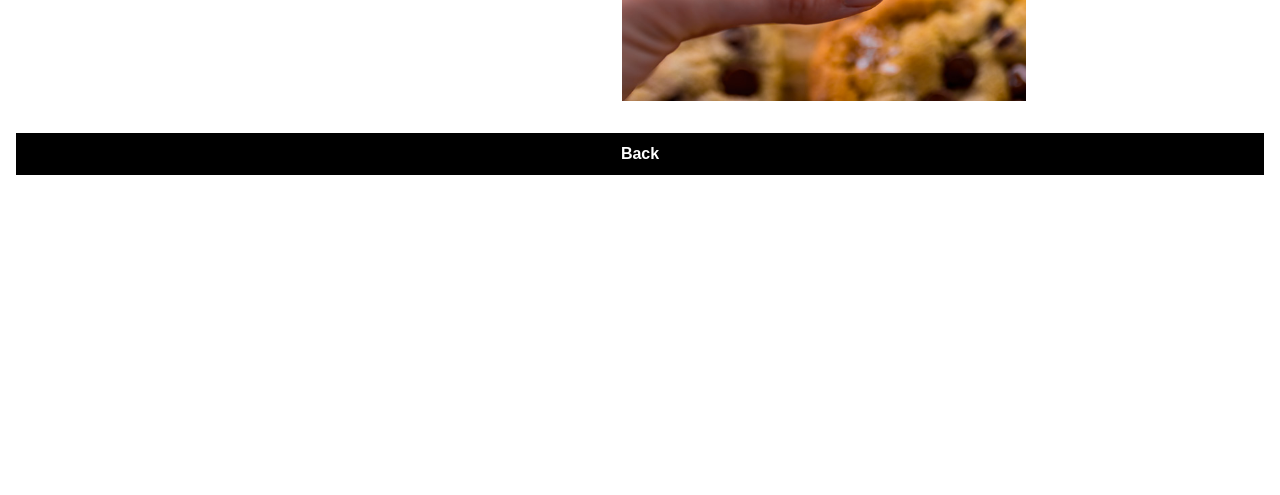
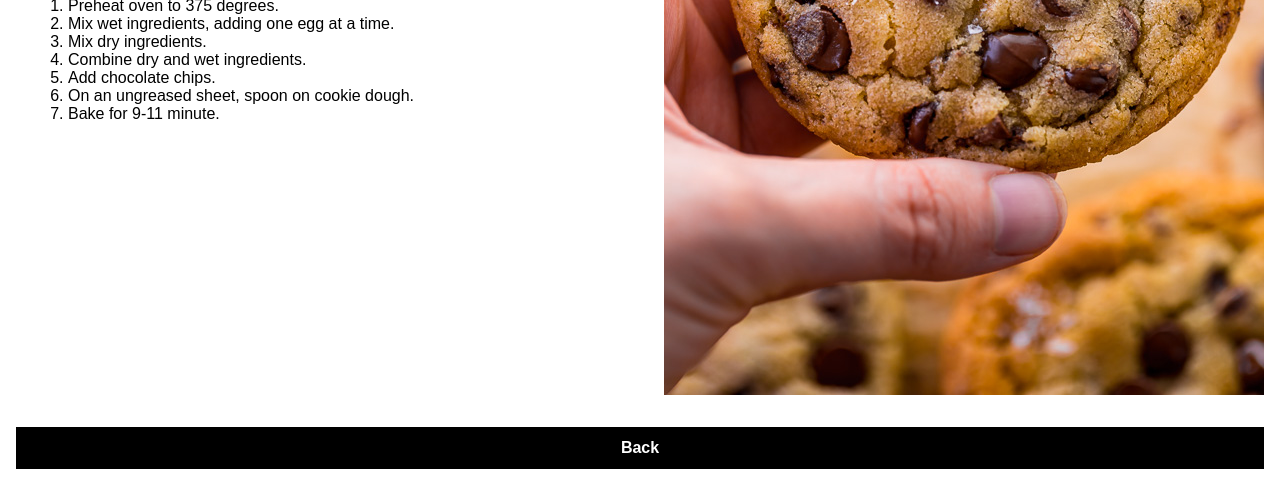
Before and after one commit to rfingerhut/odin-recipes, a plain HTML site: page recipes/chocolate-chip-cookies.html in a window 1280 px wide. Shown: the part 668-1163 px from the top of the page. Before the commit the page ends 869 px from the top, so only its background shows below. Drawn offline with Linux system fonts and the light colour scheme.

Commit message:
Change display to flexbox

```diff
--- a/styles.css
+++ b/styles.css
@@ -48,20 +48,35 @@ a{
 }
 
 .recipe-image-container{
-    display: inline-flex;
+    display: flex;
+    flex-wrap:wrap;
+    flex-direction: row;
+    justify-content: center;
     margin-bottom: 32px;
+    width: 100%;
 }
 
 .recipe-container{
-    display: block;
+    display: flex;
+    flex-direction: column;
     padding: 12px;
-    width: 60%;
+    justify-content: flex-start;
+    align-items: flex-start;
+    flex: 1;
+}
+
+.recipe-section{
+    flex: 1;
 }
 
 .recipe-header{
     margin: 12px 0;
 }
 
+.img-container{
+    flex: 1;
+}
+
 img{
-    width: 40%;
+    max-width: 100%;
 }
```
